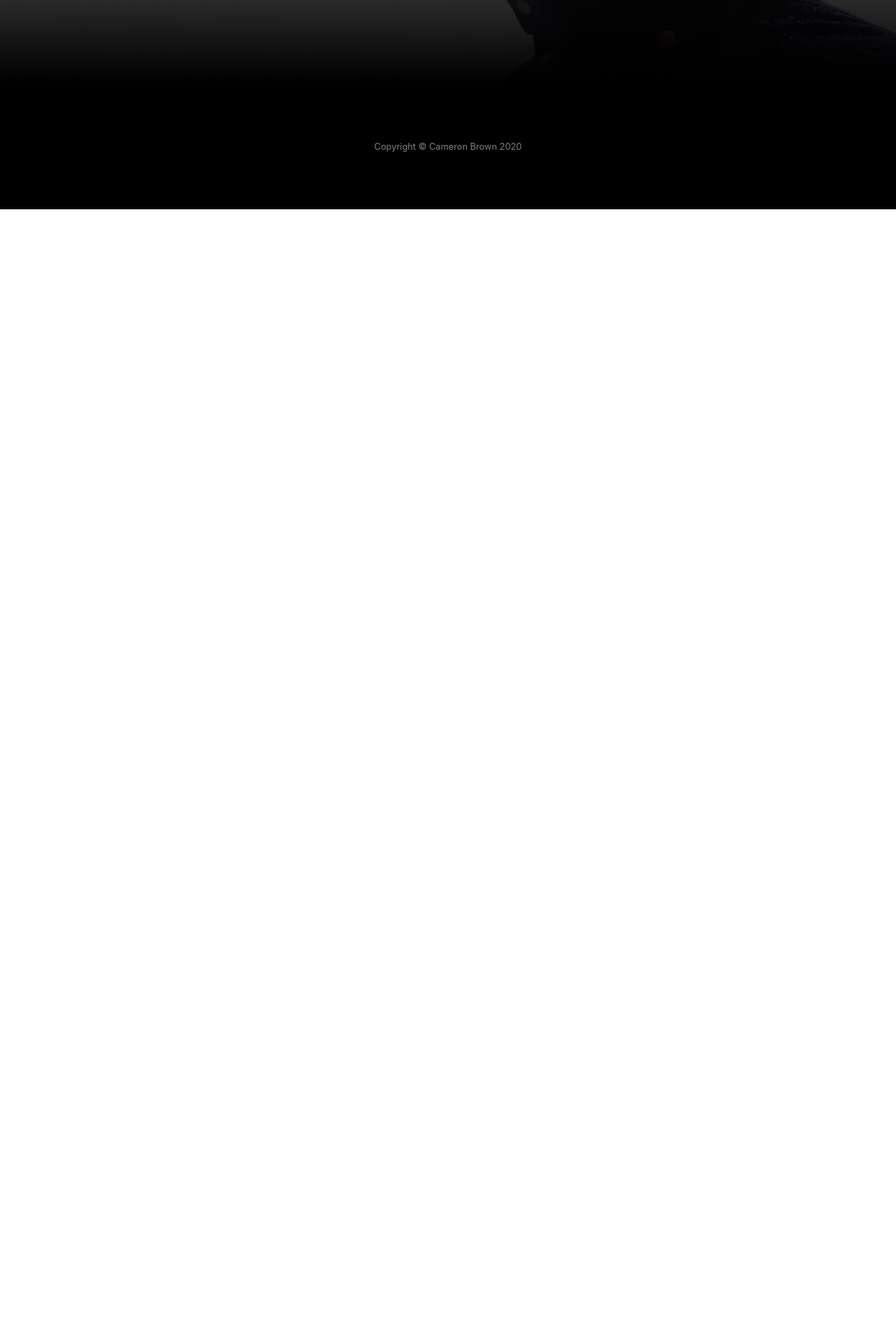
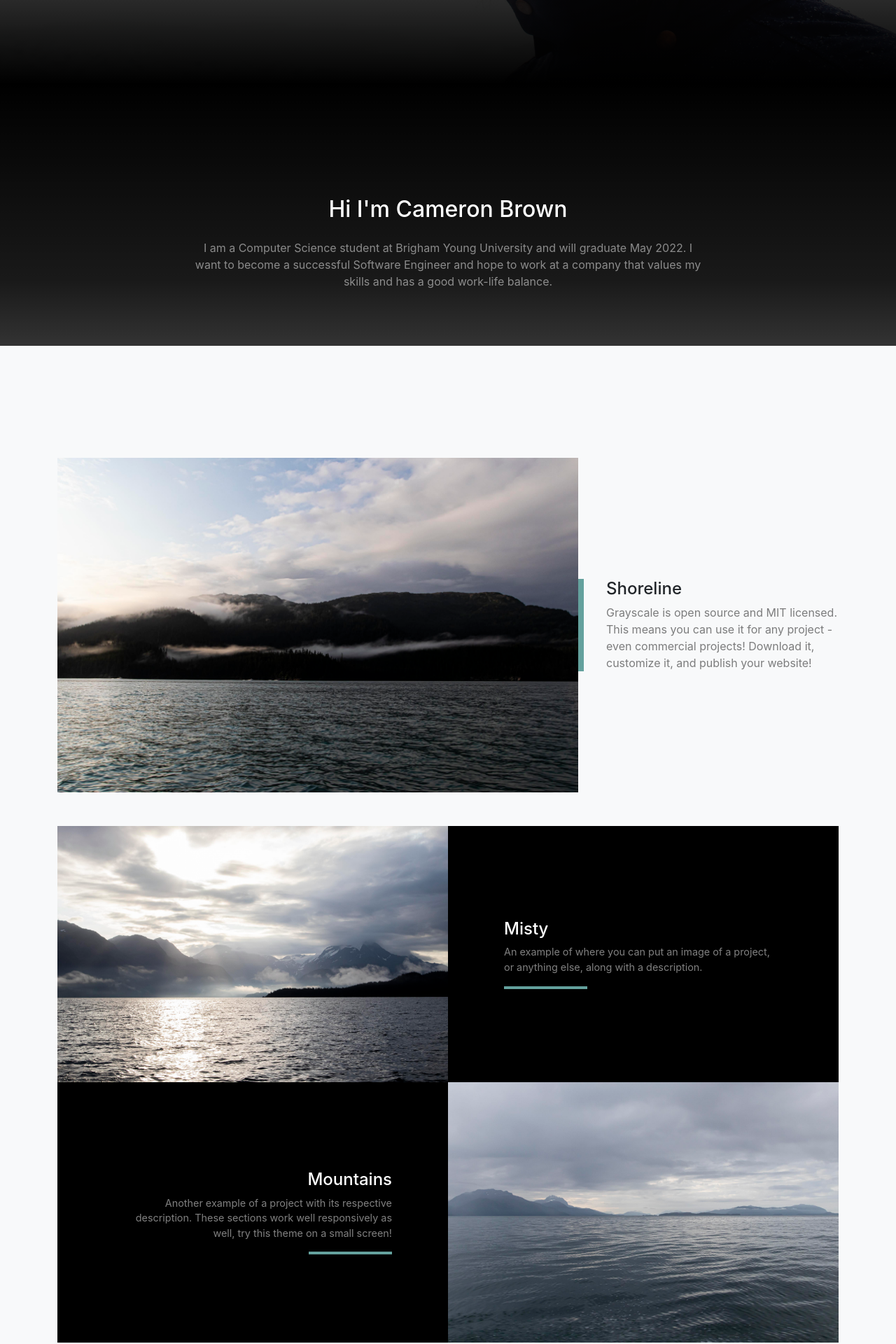
Before and after one commit to cameronjoebrown/cameronjoebrown.github.io, an Angular app: page / in a window 1280 px wide. Shown: the part 680-2600 px from the top of the page at 70% size. Before the commit the page ends 979 px from the top, so only its background shows below. Built offline with nearby package versions, Linux system fonts and the light colour scheme.

Commit message:
Added projects, about me, and contact to home page.

```diff
--- a/package.json
+++ b/package.json
@@ -20,7 +20,9 @@
     "@angular/platform-browser-dynamic": "~11.2.0",
     "@angular/router": "~11.2.0",
     "bootstrap": "^4.6.0",
+    "jquery": "^3.5.1",
     "rxjs": "~6.6.3",
+    "save": "^2.4.0",
     "tslib": "^2.0.0",
     "zone.js": "~0.10.3"
   },
--- a/src/app/home/home.component.html
+++ b/src/app/home/home.component.html
@@ -3,11 +3,119 @@
   <div class="container d-flex h-100 align-items-center">
     <div class="mx-auto text-center">
       <h1 class="mx-auto my-0 text-uppercase">Cameron Brown</h1>
-      <h2 class="text-white-50 mx-auto mt-2 mb-5">Software Developer. Computer Science Student at Brigham Young University.</h2>
-      <a class="btn btn-primary js-scroll-trigger">Projects</a>
+      <h2 class="text-white-50 mx-auto mt-2 mb-5">Software Engineer</h2>
+      <a class="btn btn-primary js-scroll-trigger" href="/projects">Projects</a>
     </div>
   </div>
 </header>
 
+<!-- About-->
+<section class="about-section text-center" id="about">
+  <div class="container">
+    <div class="row">
+      <div class="col-lg-8 mx-auto">
+        <h2 class="text-white mb-4">Hi I'm Cameron Brown</h2>
+        <p class="text-white-50">
+          I am a Computer Science student at Brigham Young University and will graduate May 2022.
+          I want to become a successful Software Engineer and hope to work at a company that
+          values my skills and has a good work-life balance.
+        </p>
+      </div>
+    </div>
+  </div>
+</section>
+
+<!-- Projects-->
+<section class="projects-section bg-light" id="projects">
+  <div class="container">
+    <!-- Featured Project Row-->
+    <div class="row align-items-center no-gutters mb-4 mb-lg-5">
+      <div class="col-xl-8 col-lg-7"><img class="img-fluid mb-3 mb-lg-0" src="assets/img/valdez-photo2.jpg" alt=""/>
+      </div>
+      <div class="col-xl-4 col-lg-5">
+        <div class="featured-text text-center text-lg-left">
+          <h4>Shoreline</h4>
+          <p class="text-black-50 mb-0">Grayscale is open source and MIT licensed. This means you can use it for any
+            project - even commercial projects! Download it, customize it, and publish your website!</p>
+        </div>
+      </div>
+    </div>
+    <!-- Project One Row-->
+    <div class="row justify-content-center no-gutters mb-5 mb-lg-0">
+      <div class="col-lg-6"><img class="img-fluid" src="assets/img/valdez-photo3.jpg" alt=""/></div>
+      <div class="col-lg-6">
+        <div class="bg-black text-center h-100 project">
+          <div class="d-flex h-100">
+            <div class="project-text w-100 my-auto text-center text-lg-left">
+              <h4 class="text-white">Misty</h4>
+              <p class="mb-0 text-white-50">An example of where you can put an image of a project, or anything else,
+                along with a description.</p>
+              <hr class="d-none d-lg-block mb-0 ml-0"/>
+            </div>
+          </div>
+        </div>
+      </div>
+    </div>
+    <!-- Project Two Row-->
+    <div class="row justify-content-center no-gutters">
+      <div class="col-lg-6"><img class="img-fluid" src="assets/img/valdez-photo5.jpg" alt=""/></div>
+      <div class="col-lg-6 order-lg-first">
+        <div class="bg-black text-center h-100 project">
+          <div class="d-flex h-100">
+            <div class="project-text w-100 my-auto text-center text-lg-right">
+              <h4 class="text-white">Mountains</h4>
+              <p class="mb-0 text-white-50">Another example of a project with its respective description. These sections
+                work well responsively as well, try this theme on a small screen!</p>
+              <hr class="d-none d-lg-block mb-0 mr-0"/>
+            </div>
+          </div>
+        </div>
+      </div>
+    </div>
+  </div>
+</section>
+
+<section class="contact-section bg-black">
+  <div class="container">
+    <div class="row">
+      <div class="col-md-4 mb-3 mb-md-0">
+        <div class="card py-4 h-100">
+          <div class="card-body text-center">
+            <i class="fas fa-map-marked-alt text-primary mb-2"></i>
+            <h4 class="text-uppercase m-0">Address</h4>
+            <hr class="my-4" />
+            <div class="small text-black-50">4923 Market Street, Orlando FL</div>
+          </div>
+        </div>
+      </div>
+      <div class="col-md-4 mb-3 mb-md-0">
+        <div class="card py-4 h-100">
+          <div class="card-body text-center">
+            <i class="fas fa-envelope text-primary mb-2"></i>
+            <h4 class="text-uppercase m-0">Email</h4>
+            <hr class="my-4" />
+            <div class="small text-black-50"><a href="#!">@gmail.com</a></div>
+          </div>
+        </div>
+      </div>
+      <div class="col-md-4 mb-3 mb-md-0">
+        <div class="card py-4 h-100">
+          <div class="card-body text-center">
+            <i class="fas fa-mobile-alt text-primary mb-2"></i>
+            <h4 class="text-uppercase m-0">Phone</h4>
+            <hr class="my-4" />
+            <div class="small text-black-50">+1 (XXX) XXX-XXXX</div>
+          </div>
+        </div>
+      </div>
+    </div>
+    <div class="social d-flex justify-content-center">
+      <a class="mx-2" href="#!"><i class="fab fa-twitter"></i></a>
+      <a class="mx-2" href="#!"><i class="fab fa-facebook-f"></i></a>
+      <a class="mx-2" href="#!"><i class="fab fa-github"></i></a>
+    </div>
+  </div>
+</section>
+
 <!-- Footer-->
 <footer class="footer bg-black small text-center text-white-50"><div class="container">Copyright © Cameron Brown 2020</div></footer>
```
Also changed, not shown: src/app/home/home.component.css, 1 other file (tests, documents, lock files or other folders).
